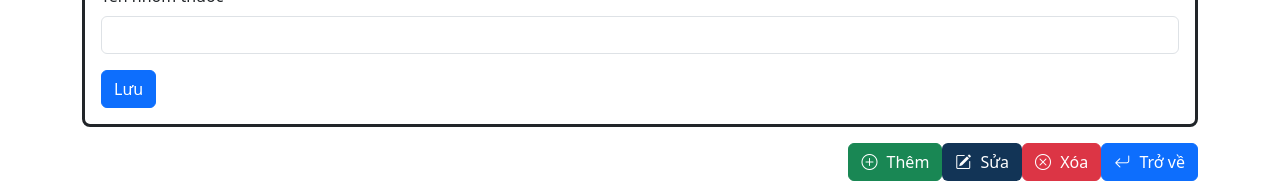
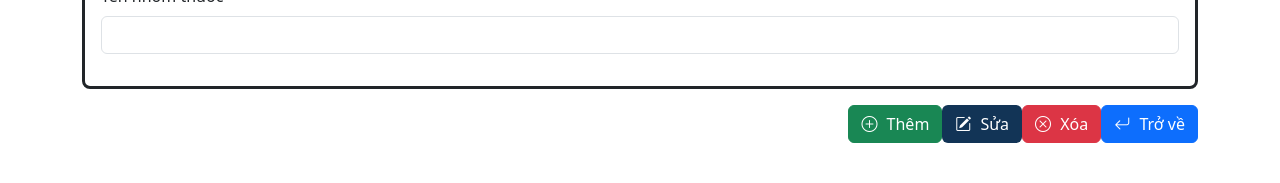
Before and after one commit to A0223I1-Org/A0223I1-Repo-FE, a React (Create React App) app in the folder pharmacy-store-management/: page /medicineGroup in a window 1280 px wide. Shown: the part 420-603 px from the top of the page. Built offline with nearby package versions, Linux system fonts and the light colour scheme; no server answers.

Commit message:
up TrieuLQ

```diff
--- a/pharmacy-store-management/src/pages/MedicineGroup/MedicineGroupList.js
+++ b/pharmacy-store-management/src/pages/MedicineGroup/MedicineGroupList.js
@@ -154,7 +154,6 @@ export function MedicineGroupList() {
                             <input type="text" className="form-control" id="groupName"  value={medicineGroupName} onChange={(e) => setMedicineGroupName(e.target.value)}/>
                             {errorMessage && <div className="text-danger">{errorMessage}</div>}
                         </div>
-                        <button type="submit" className="btn btn-primary">Lưu</button>
                     </form>
                 </fieldset>
 
```
